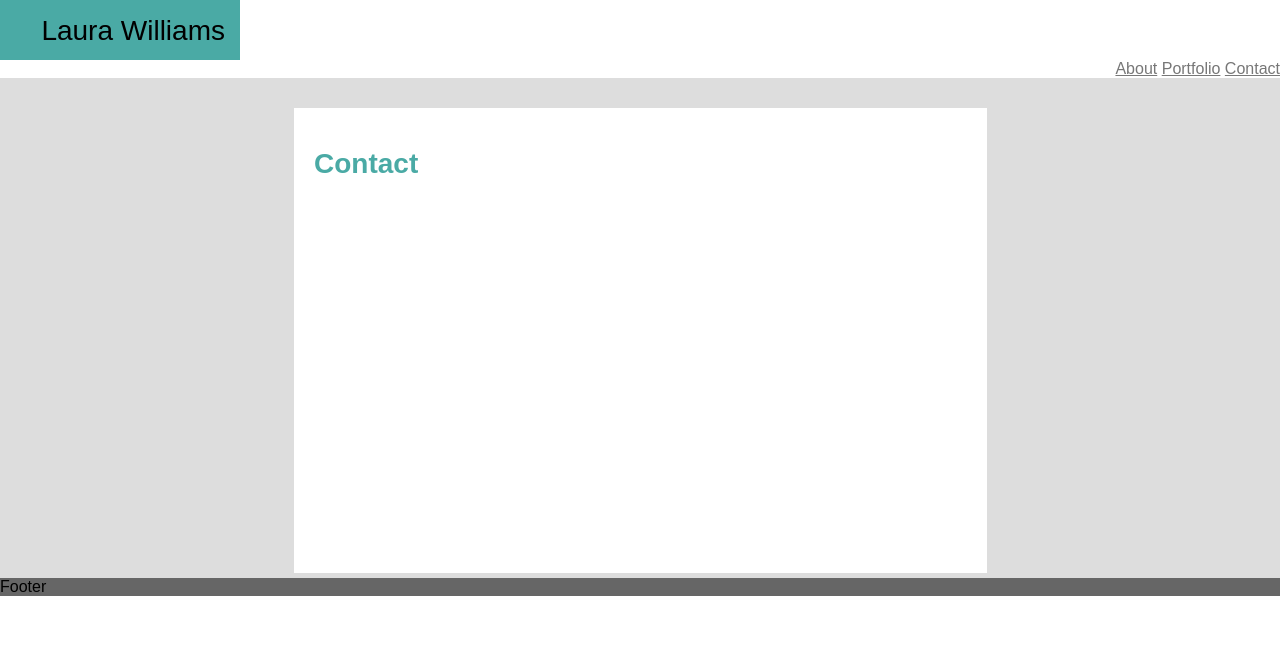
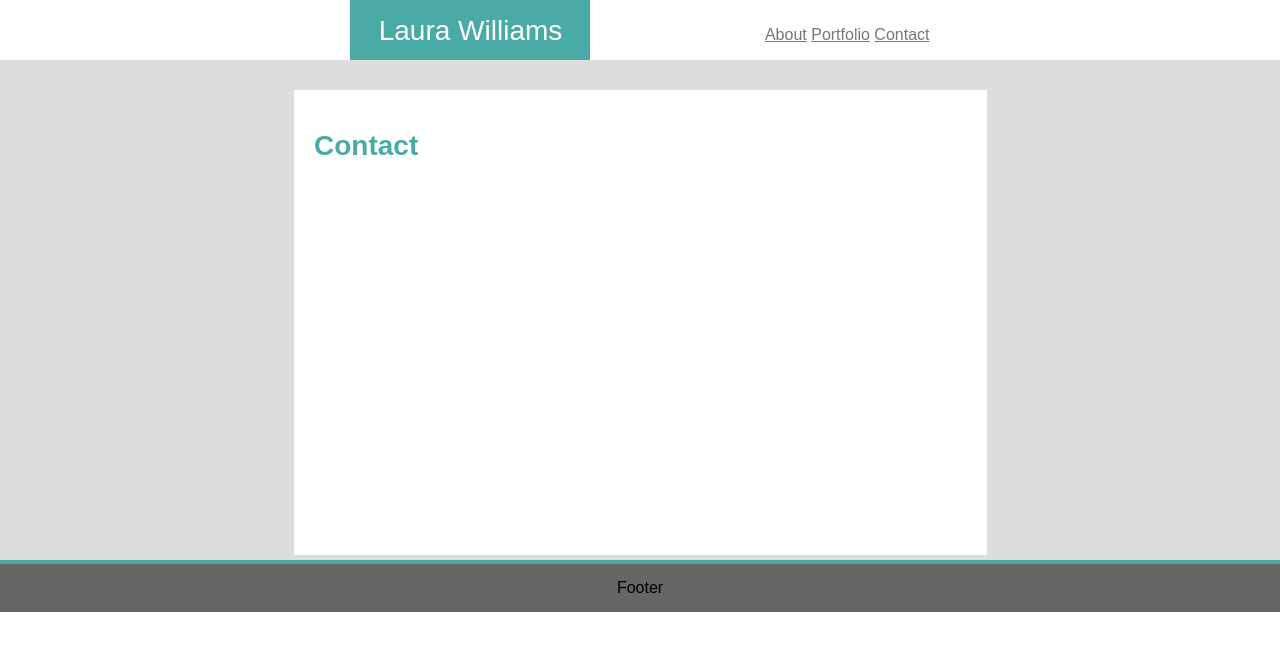
Before and after one commit to lawilliams713/Basic-Portfolio, a plain HTML site: page contact.html in a window 1280 px wide. Drawn offline with Linux system fonts and the light colour scheme.

Commit message:
header/footer

```diff
--- a/assets/css/style.css
+++ b/assets/css/style.css
@@ -1,11 +1,15 @@
 header {
     background: #ffffff;
     border-color: #cccccc;
-    text-align: right;
+    text-align: center;
 
 }
 
-footer {background-color: #666666
+footer {
+    background-color: #666666;
+    text-align:center;
+    border-top: 4px #4aaaa5 solid;
+    padding:15px;
 }
 
 .page-title {
@@ -16,9 +20,15 @@ footer {background-color: #666666
     border:solid #4aaaa5;
     margin: 0;
     background-color: #4aaaa5;
+    display: inline-block;
+    margin-right: 170px;
+    color:white;
 
 }
 
+.links{
+    display: inline-block;
+}
 body {
     padding: 0;
     margin: 0;
@@ -41,6 +51,11 @@ p {
 }
 
 .main-content {
+    position: absolute;
+    left: 30%;
+    margin-left: -90px;
+    width: 653px;
+    height: 425px;
     padding: 20px;
     background-color: #ffffff
 
```
Also changed, not shown: index.html (+1 -1 lines).
